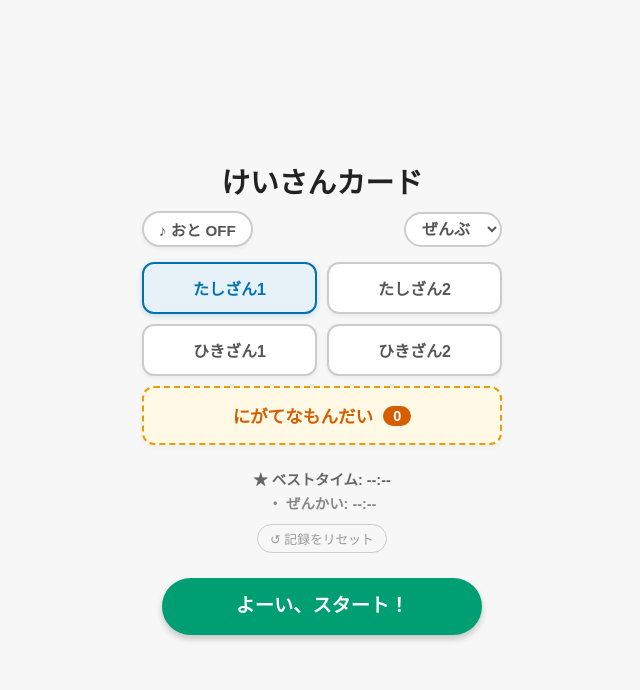
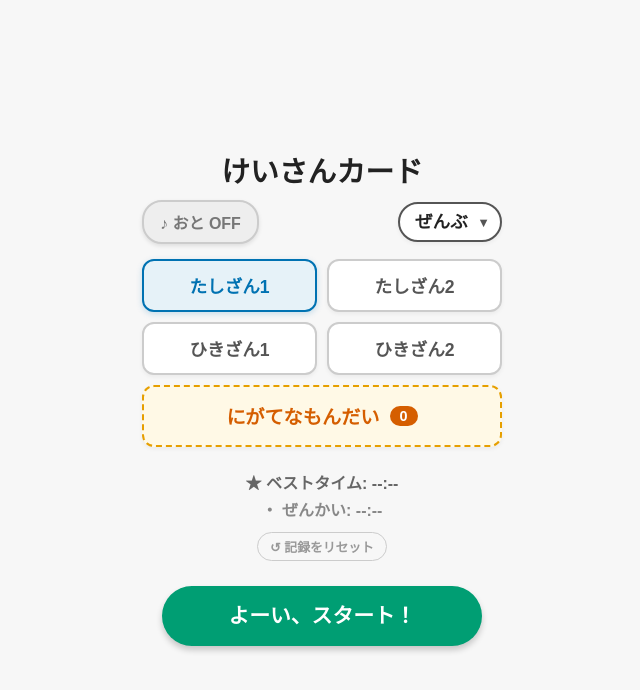
Before and after one commit to Wamii-Bloom/math, a plain HTML site: page index.html in a window 1280 px wide. Both pictures are taken after a click on the button "♪ おと ON". Shown: the whole page, without its empty margins (318-958 px from the left). Drawn offline with Linux system fonts and the light colour scheme.

Commit message:
index.html を更新

```diff
--- a/index.html
+++ b/index.html
@@ -13,10 +13,11 @@
 
   <style>
     /* =========================================
-       全体・共通デザイン
+       全体・共通デザイン (文字を全体的に太く！)
        ========================================= */
     body {
       font-family: 'Hiragino Maru Gothic ProN', 'Rounded M+ 1c', sans-serif;
+      font-weight: bold; /* 🌟 全体を太文字にしました 🌟 */
       background-color: #f7f7f7;
       color: #222222;
       text-align: center;
@@ -46,17 +47,35 @@
       margin-bottom: 15px;
     }
 
-    /* 🌟 音ボタンを文字入りのスタイリッシュな形に変更！ 🌟 */
+    /* 🌟 音ボタン：オンの時は色付きに！ 🌟 */
     .sound-toggle {
-      background: white; border: 2px solid #cccccc; border-radius: 20px;
-      padding: 5px 15px; font-size: 0.95rem; cursor: pointer;
+      font-family: inherit; font-weight: bold;
+      border-radius: 20px; padding: 8px 16px; font-size: 1rem; cursor: pointer;
       display: flex; justify-content: center; align-items: center;
-      box-shadow: 0 2px 4px rgba(0,0,0,0.05); color: #555555; font-weight: bold;
+      box-shadow: 0 2px 4px rgba(0,0,0,0.1);
+      transition: all 0.2s ease;
+    }
+    .sound-toggle.on {
+      background-color: #D55E00; color: white; border: 2px solid #D55E00;
+    }
+    .sound-toggle.off {
+      background-color: #eeeeee; color: #777777; border: 2px solid #cccccc;
+    }
+
+    /* 🌟 問題数ボタン：選択肢があることが分かるデザイン！ 🌟 */
+    .q-count-wrapper {
+      position: relative;
     }
     .q-count-select {
-      font-size: 1rem; padding: 6px 12px; border-radius: 20px;
-      border: 2px solid #cccccc; background-color: white; font-weight: bold;
-      color: #555555; outline: none;
+      font-family: inherit; font-size: 1.1rem; padding: 8px 30px 8px 15px;
+      border-radius: 20px; border: 2px solid #555555; background-color: white;
+      font-weight: bold; color: #222222; outline: none; appearance: none;
+      cursor: pointer; box-shadow: 0 2px 4px rgba(0,0,0,0.05);
+    }
+    .q-count-wrapper::after {
+      content: '▼'; position: absolute; right: 12px; top: 50%;
+      transform: translateY(-50%); pointer-events: none;
+      font-size: 0.8rem; color: #555555;
     }
 
     .mode-buttons {
@@ -65,7 +84,7 @@
     }
     .mode-btn {
       font-family: inherit; background-color: white; border: 2px solid #cccccc;
-      color: #555555; font-size: 1rem; padding: 12px 2px; border-radius: 12px;
+      color: #555555; font-size: 1.1rem; padding: 12px 2px; border-radius: 12px;
       font-weight: bold; cursor: pointer; box-shadow: 0 2px 4px rgba(0,0,0,0.05);
       transition: all 0.2s ease; touch-action: manipulation;
     }
@@ -75,16 +94,9 @@
     }
 
     .weak-btn {
-      grid-column: span 2;
-      background-color: #fff9e6;
-      border: 2px dashed #E69F00;
-      color: #D55E00;
-      font-size: 1.1rem;
-      padding: 15px 5px;
-      display: flex;
-      justify-content: center;
-      align-items: center;
-      gap: 10px;
+      grid-column: span 2; background-color: #fff9e6; border: 2px dashed #E69F00;
+      color: #D55E00; font-size: 1.2rem; padding: 15px 5px;
+      display: flex; justify-content: center; align-items: center; gap: 10px;
     }
     .weak-btn.active {
       background-color: #ffe8aa; border: 2px solid #D55E00; color: #D55E00;
@@ -94,18 +106,17 @@
       padding: 2px 10px; font-size: 0.9rem; font-weight: bold;
     }
 
-    /* 🌟 記録表示のアイコンをシンプルな記号に変更 🌟 */
     .record-box {
       background: transparent; border: none; padding: 5px;
       width: 90%; max-width: 300px; margin-bottom: 20px;
-      font-size: 0.9rem; position: relative;
+      font-size: 1rem; position: relative;
     }
     .record-box div { margin: 3px 0; }
-    .best-time { color: #666666; font-weight: bold;}
-    .last-time { color: #888888; font-weight: bold;}
+    .best-time { color: #666666; }
+    .last-time { color: #888888; }
     .reset-btn {
       font-family: inherit; background: transparent; border: 1px solid #cccccc;
-      border-radius: 20px; padding: 4px 12px; font-size: 0.8rem;
+      border-radius: 20px; padding: 4px 12px; font-size: 0.8rem; font-weight: bold;
       color: #999999; cursor: pointer; margin-top: 8px;
     }
 
@@ -117,17 +128,16 @@
       width: 95%; max-width: 340px; margin-bottom: 15px;
     }
 
-    /* 🌟 戻るボタンをシンプルな ◁ に変更 🌟 */
+    /* 🌟 子どもに一番やさしい「◀ もどる」ボタンに進化！ 🌟 */
     .back-btn {
       font-family: inherit; background: white; border: 2px solid #555555;
-      border-radius: 50%; width: 45px; height: 45px; font-size: 1.4rem;
+      border-radius: 20px; padding: 6px 14px; font-size: 1.1rem; font-weight: bold;
       color: #222222; cursor: pointer; display: flex; justify-content: center;
       align-items: center; box-shadow: 0 4px 6px rgba(0,0,0,0.1); flex-shrink: 0;
-      padding-right: 4px; /* ◁のバランス調整 */
     }
 
     .timer-display, .progress {
-      font-size: 1.1rem; font-weight: bold; color: #222222; background: white;
+      font-size: 1.2rem; color: #222222; background: white;
       padding: 5px 15px; border-radius: 20px; border: 2px solid #dddddd;
     }
     .timer-display { color: #D55E00; }
@@ -149,18 +159,15 @@
       box-shadow: 2px 2px 4px rgba(0,0,0,0.2);
     }
     .question {
-      font-size: 3.5rem; font-weight: bold; letter-spacing: 5px;
-      color: #222222; z-index: 3;
+      font-size: 3.8rem; letter-spacing: 5px; color: #222222; z-index: 3;
     }
 
-    /* 🌟 ⭕️❌をスタイリッシュな 〇✕ の記号に変更 🌟 */
+    /* 🌟 ご要望通り、⭕️❌を復活させました！ 🌟 */
     .maru-mark, .batsu-mark {
       font-family: inherit; position: absolute; font-size: 8rem; opacity: 0;
       pointer-events: none; transition: opacity 0.2s ease-in-out; z-index: 4;
     }
-    .maru-mark { color: #D55E00; }
-    .batsu-mark { color: #0072B2; }
-    .maru-mark.show, .batsu-mark.show { opacity: 0.7; }
+    .maru-mark.show, .batsu-mark.show { opacity: 0.8; }
 
     .choices-container {
       display: grid; grid-template-columns: repeat(5, 1fr); gap: 8px;
@@ -171,7 +178,7 @@
       font-weight: bold; border: none; border-radius: 10px; cursor: pointer;
       box-shadow: 0 4px 6px rgba(0,0,0,0.2); touch-action: manipulation;
       display: flex; justify-content: center; align-items: center;
-      height: 55px; font-size: 1.6rem;
+      height: 55px; font-size: 1.8rem;
     }
     .choice-btn:active { transform: scale(0.95); }
     .choice-btn.wrong { background-color: #cccccc; color: #777777; box-shadow: none; }
@@ -181,12 +188,12 @@
        ボタン共通・結果画面・アニメーション
        ========================================= */
     button.action-btn {
-      font-family: inherit; font-size: 1.2rem; padding: 15px 20px; border: none;
+      font-family: inherit; font-size: 1.3rem; padding: 15px 20px; border: none;
       border-radius: 30px; font-weight: bold; cursor: pointer; touch-action: manipulation;
       box-shadow: 0 4px 6px rgba(0,0,0,0.2); width: 90%; max-width: 320px;
       margin-bottom: 10px; white-space: normal; line-height: 1.4;
     }
-    .btn-start { background-color: #009E73; color: white; font-size: 1.5rem; padding: 18px 20px;}
+    .btn-start { background-color: #009E73; color: white; font-size: 1.6rem; padding: 18px 20px;}
     .btn-retry { background-color: #CC79A7; color: white; margin-top: 10px;}
 
     @keyframes popIn {
@@ -201,13 +208,13 @@
     }
     .anime-active { animation: popIn 0.6s cubic-bezier(0.175, 0.885, 0.32, 1.275) forwards; }
 
-    .result-title { font-size: 1.8rem; color: #222222; margin-bottom: 15px; font-weight: bold; line-height: 1.3;}
-    .result-time { font-size: 2.8rem; color: #D55E00; font-weight: bold; margin-bottom: 20px; }
-    .result-message { font-size: 1.3rem; margin-bottom: 20px; font-weight: bold; color: #0072B2; }
+    .result-title { font-size: 1.8rem; color: #222222; margin-bottom: 15px; line-height: 1.3;}
+    .result-time { font-size: 3rem; color: #D55E00; margin-bottom: 20px; }
+    .result-message { font-size: 1.3rem; margin-bottom: 20px; color: #0072B2; }
 
     .new-record {
       padding: 10px 20px; border-radius: 20px; font-size: 1.2rem; margin-bottom: 15px;
-      display: none; font-weight: bold; border: 3px solid #D55E00; animation: rainbowPulse 1s infinite;
+      display: none; border: 3px solid #D55E00; animation: rainbowPulse 1s infinite;
     }
   </style>
 </head>
@@ -221,12 +228,14 @@
 
     <!-- 音のON/OFFと問題数の設定 -->
     <div class="settings-bar">
-      <button class="sound-toggle" id="sound-btn" onclick="toggleSound()">♪ おと ON</button>
-      <select class="q-count-select" id="q-count">
-        <option value="10">10もん</option>
-        <option value="20">20もん</option>
-        <option value="all" selected>ぜんぶ</option>
-      </select>
+      <button id="sound-btn" class="sound-toggle on" onclick="toggleSound()">♪ おと ON</button>
+      <div class="q-count-wrapper">
+        <select class="q-count-select" id="q-count">
+          <option value="10">10もん</option>
+          <option value="20">20もん</option>
+          <option value="all" selected>ぜんぶ</option>
+        </select>
+      </div>
     </div>
 
     <!-- モード選択 -->
@@ -255,7 +264,7 @@
        ========================================= -->
   <div id="play-screen" class="screen">
     <div class="top-bar">
-      <button class="back-btn" onclick="goToStart()">◁</button>
+      <button class="back-btn" onclick="goToStart()">◀ もどる</button>
       <div class="timer-display"><span id="current-time">00:00</span></div>
       <div class="progress"><span id="current-q">1</span> / <span id="total-q">45</span></div>
     </div>
@@ -264,8 +273,8 @@
       <div class="card-ring"></div>
       <div class="card-hole"></div>
       <div class="question" id="question">1 + 1</div>
-      <div class="maru-mark" id="maru-mark">〇</div>
-      <div class="batsu-mark" id="batsu-mark">✕</div>
+      <div class="maru-mark" id="maru-mark">⭕️</div>
+      <div class="batsu-mark" id="batsu-mark">❌</div>
     </div>
 
     <div id="choices-container" class="choices-container"></div>
@@ -282,7 +291,7 @@
       <div class="result-message" id="result-message"></div>
 
       <button id="retry-btn" class="action-btn btn-retry" onclick="startRetry()" style="display: none;">もう１回 ちょうせん！</button>
-      <button class="action-btn btn-start" onclick="goToStart()" style="background-color: #555555;">◁ さいしょにもどる</button>
+      <button class="action-btn btn-start" onclick="goToStart()" style="background-color: #555555;">◀ さいしょにもどる</button>
     </div>
   </div>
 
@@ -291,12 +300,14 @@
        ========================================= -->
   <script>
     // -------------------------
-    // 初期設定・サービスワーカー
+    // 初期設定・サービスワーカー (最新の推奨方式)
     // -------------------------
     if ('serviceWorker' in navigator) {
       window.addEventListener('load', () => {
-        navigator.serviceWorker.register('./sw.js?v=' + new Date().getTime())
-          .catch(err => console.log('SW error:', err));
+        navigator.serviceWorker.register('./sw.js').then(registration => {
+          // Safariでも確実に新しい情報をチェックする魔法
+          registration.update();
+        }).catch(err => console.log('SW error:', err));
       });
     }
 
@@ -372,18 +383,30 @@
     // -------------------------
     // 画面や設定の切り替え機能
     // -------------------------
+    function updateSoundUI() {
+      const btn = document.getElementById('sound-btn');
+      if (AppState.isSoundOn) {
+        btn.innerText = '♪ おと ON';
+        btn.className = 'sound-toggle on';
+      } else {
+        btn.innerText = '♪ おと OFF';
+        btn.className = 'sound-toggle off';
+      }
+    }
+
     function toggleSound() {
       AppState.isSoundOn = !AppState.isSoundOn;
       localStorage.setItem('soundPref', AppState.isSoundOn);
-      document.getElementById('sound-btn').innerText = AppState.isSoundOn ? '♪ おと ON' : '♪ おと OFF';
+      updateSoundUI();
     }
 
+    // 🌟 ページを開いた瞬間に、保存された音設定をボタンに反映します！ 🌟
     function loadSettings() {
       const savedSound = localStorage.getItem('soundPref');
       if (savedSound !== null) {
         AppState.isSoundOn = savedSound === 'true';
-        document.getElementById('sound-btn').innerText = AppState.isSoundOn ? '♪ おと ON' : '♪ おと OFF';
       }
+      updateSoundUI();
       updateRecordsDisplay();
     }
 
@@ -653,7 +676,6 @@
         }
       }
 
-      // 🌟 てんさい！の言葉に変更 🌟
       if (AppState.wrongQuestions.length > 0) {
         title.innerHTML = "✨ がんばったね！ ✨";
         message.innerHTML = `あやふやなもんだいが ${AppState.wrongQuestions.length}問 あったよ！<br>つぎはもっとできる！✨`;
```
